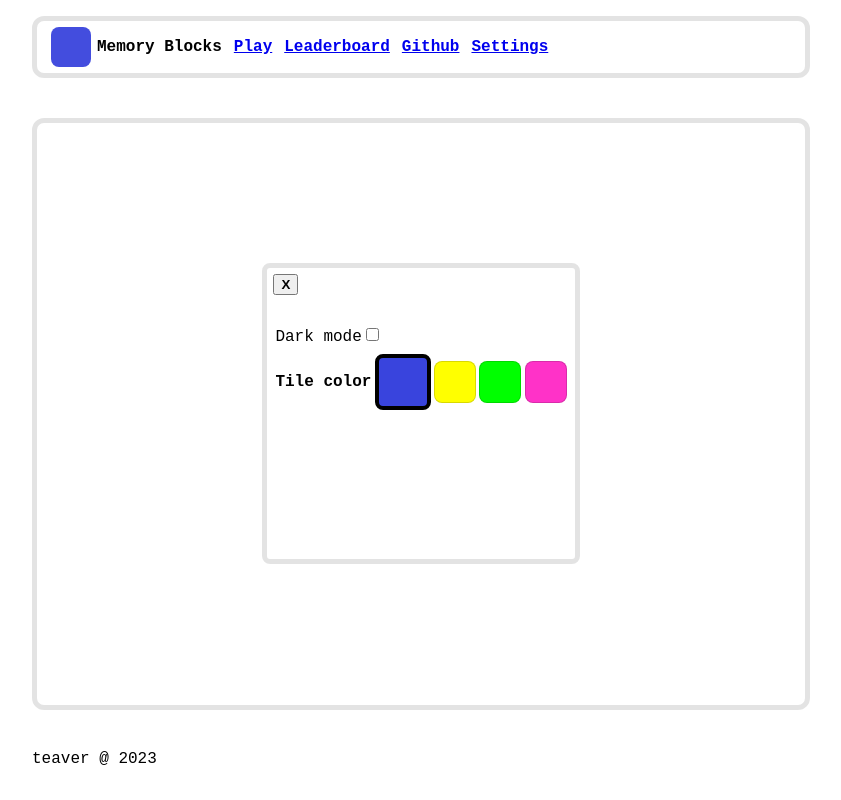
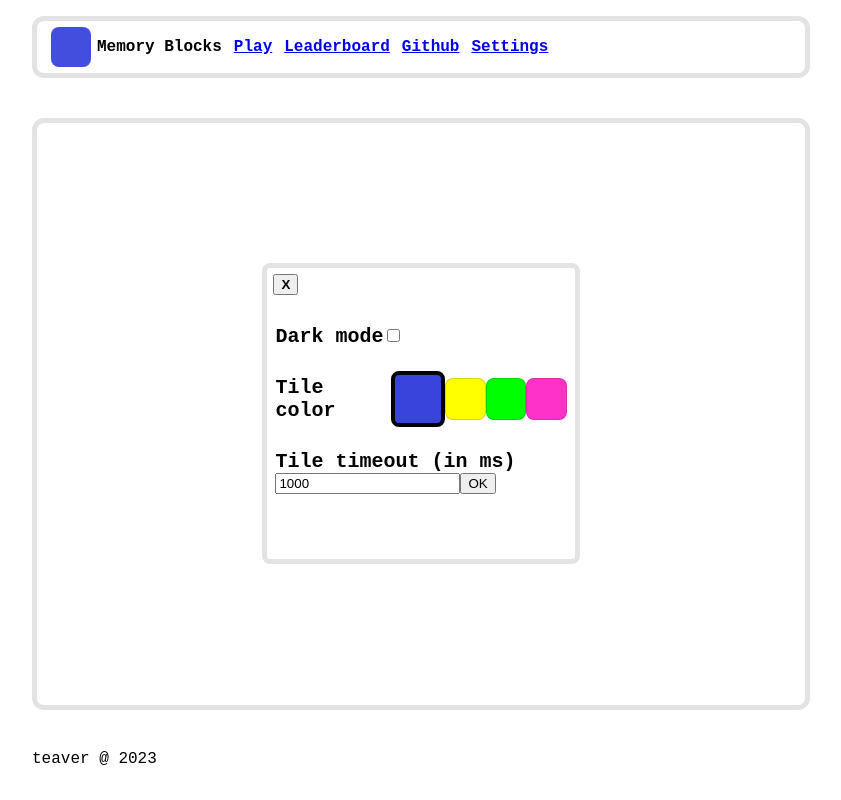
Before and after one commit to teavver/memory-blocks, a React app: page / in a window 1280 px wide. Both pictures are taken after a click on the link "Settings". Shown: the whole page, without its empty margins (224-1065 px from the left). Built offline with nearby package versions, Linux system fonts and the light colour scheme.

Commit message:
tile timeout setting

```diff
--- a/src/components/Settings.js
+++ b/src/components/Settings.js
@@ -10,6 +10,7 @@ const Settings = () => {
 
     // Check the checkbox if dark mode is ON in localstorage
     useEffect(() => {
+        if(!check_setting("TILE_TIMEOUT")) { localStorage.setItem("TILE_TIMEOUT", 1000) }
         if(!check_setting("DARK_MODE")){ localStorage.setItem("DARK_MODE","false") }
         if(bool_setting("DARK_MODE")){
             document.getElementById("dark_mode_checkbox").checked = true
@@ -24,6 +25,8 @@ const Settings = () => {
             // console.log(tile_colors[color_id])
             document.documentElement.style.setProperty("--tile_color",tile_colors[color_id])
         }
+        // Set tile timeout on render
+        document.getElementById("tile-timeout").value = localStorage.getItem("TILE_TIMEOUT")
     },[])
 
     const settings_dark_mode_toggle = () => {
@@ -51,6 +54,22 @@ const Settings = () => {
         }
     }
 
+    const submit_tile_timeout_setting = () => {
+        const timeout_elem = document.getElementById("tile-timeout")
+        const timeout_value = timeout_elem.value
+        console.log(timeout_value)
+
+        if(timeout_value <= 100){
+            timeout_elem.classList.add("error")
+        }
+        else {
+            if(timeout_elem.classList.contains("error")){
+                timeout_elem.classList.remove("error")
+            }
+            localStorage.setItem("TILE_TIMEOUT", timeout_value)
+        }
+    }
+
     return(
         <div className="settings-content">
             <ul>
@@ -67,6 +86,13 @@ const Settings = () => {
                         <div onClick={ () => settings_tile_color_change(4) } className="settings-tile-colorpicker" id="settings-tile-color-4"></div>
                     </div>
                 </li>
+                <li>
+                    <div className="tile-timeout-setting-ctn">
+                        <label htmlFor="tile-timeout">Tile timeout (in ms)</label><br />
+                        <input type="number" id="tile-timeout" name="tile-timeout"></input>
+                        <button onClick={() => submit_tile_timeout_setting()} id="tile-timeout-submit">OK</button>
+                    </div>
+                </li>
             </ul>
         </div>
     )
--- a/src/styles/Settings.css
+++ b/src/styles/Settings.css
@@ -43,6 +43,11 @@
     background-color: rgb(var(--tile_color_4));
 }
 
+.error {
+    border: 2px solid red;
+    border-radius: 8px;
+}
+
 ul, li {
     padding: 4px;
     list-style: none;
@@ -50,4 +55,10 @@ ul, li {
 
 p {
     font-weight: bold;
+    font-size: 20px;
 }
+
+label {
+    font-weight: bold;
+    font-size: 20px;
+}
```
